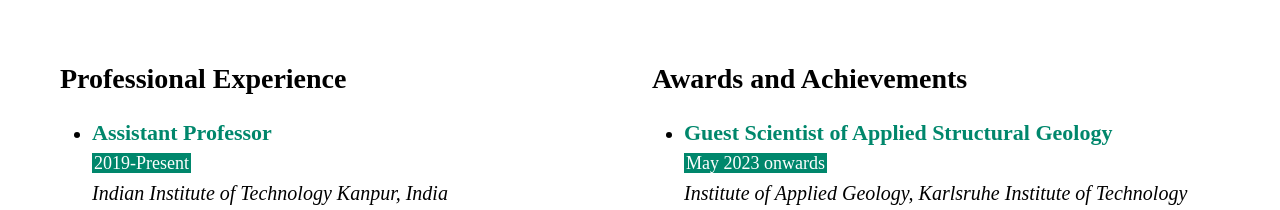
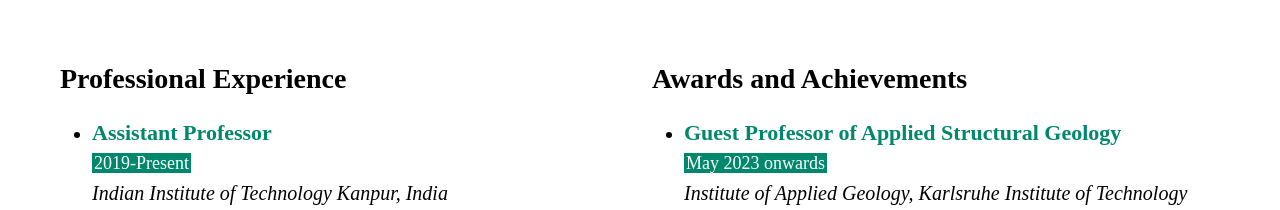
Before and after one commit to amarag-iitk/amarag-iitk.github.io, a plain HTML site: page pages/Amar.html in a window 1280 px wide. Shown: the part 880-1090 px from the top of the page. Drawn offline with nearby package versions, Linux system fonts and the light colour scheme.

Commit message:
Update Amar.html

```diff
--- a/pages/Amar.html
+++ b/pages/Amar.html
@@ -276,7 +276,7 @@
             <span class="page-heading" style="font-size: 28px;"><b>Awards and Achievements</b></span><br>
             <ul class="designations" style="text-align: left;">
             <li>
-                <span class="page-des">Guest Scientist of Applied Structural Geology</span><br>
+                <span class="page-des">Guest Professor of Applied Structural Geology</span><br>
                 <span class="pl-5 page-dates">May 2023 onwards</span><br>
                 <span class="page-place">Institute of Applied Geology, Karlsruhe Institute of Technology</span><br>
             </li>
```
